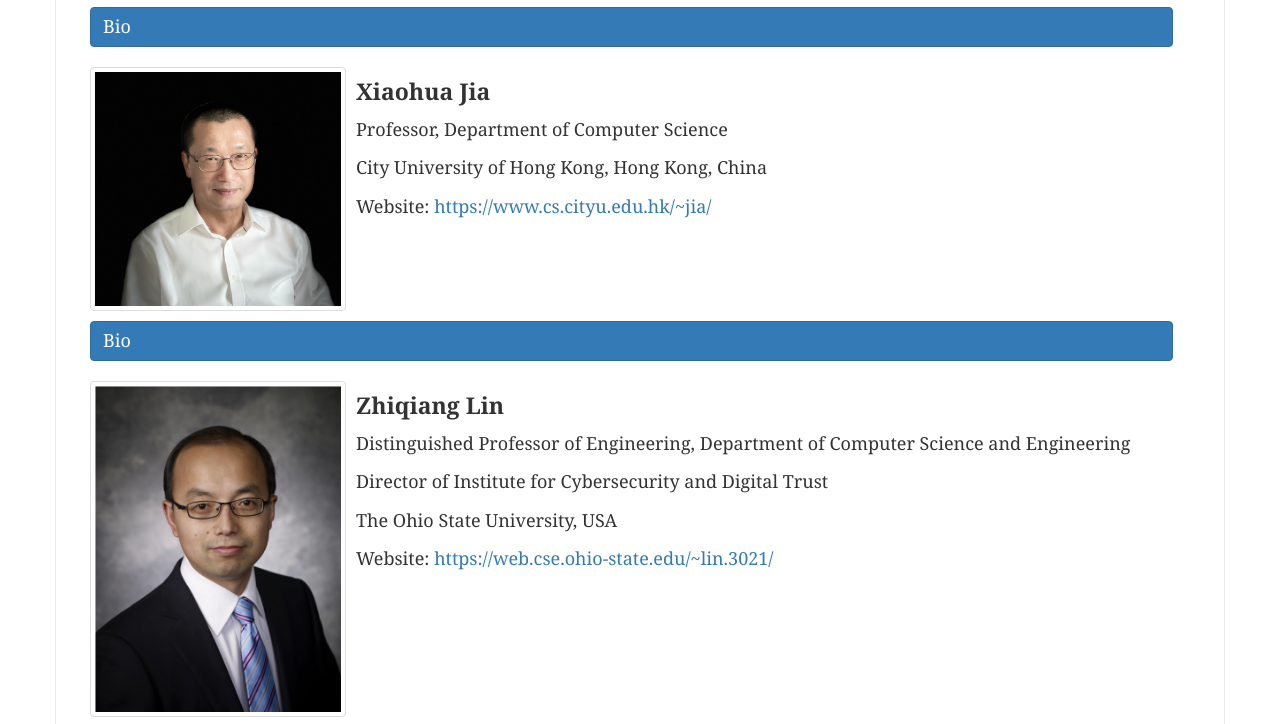
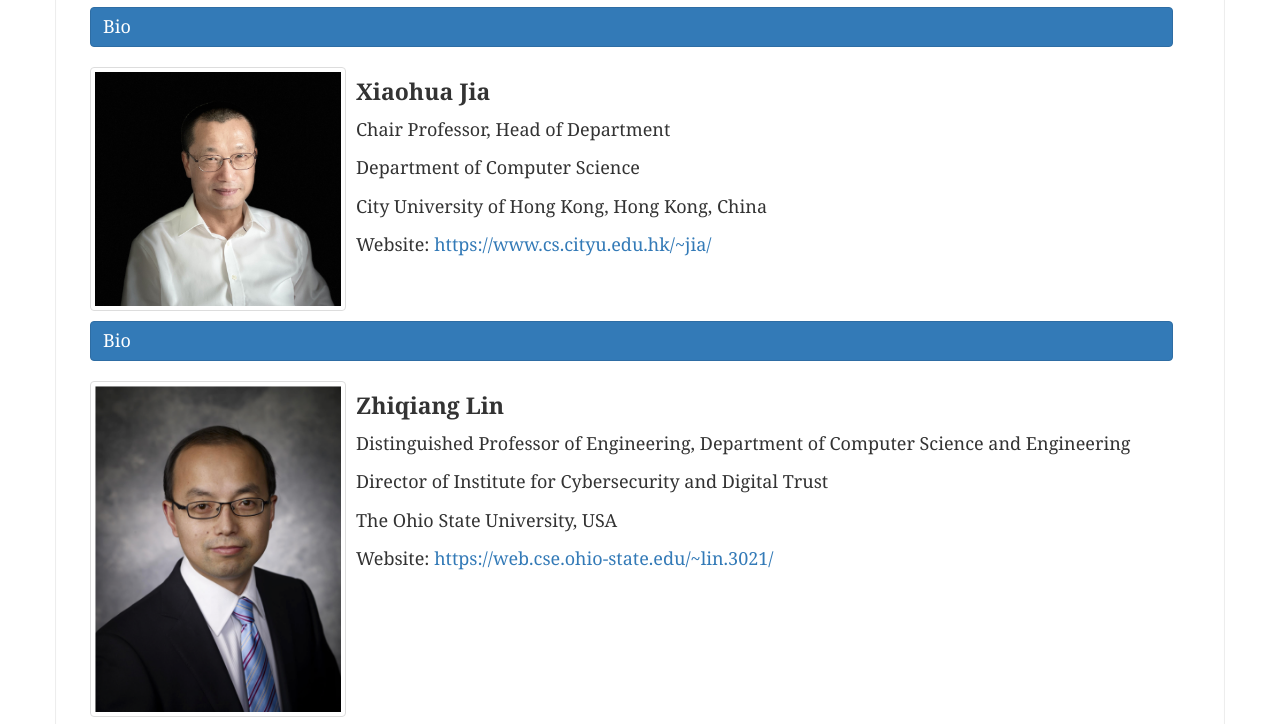
Before and after one commit to digital-trust-2024/digital-trust-2024, a plain HTML site: page speaker.html in a window 1280 px wide. Shown: the part 1163-1887 px from the top of the page. Drawn offline with nearby package versions, Linux system fonts and the light colour scheme.

Commit message:
Update speaker.html

```diff
--- a/speaker.html
+++ b/speaker.html
@@ -168,7 +168,8 @@ architecture.
                             </a>
                             <div class="media-body">
                                 <p></p><h4 class="media-heading"><strong>Xiaohua Jia</strong></h4><p></p>
-                                    <p>Professor, Department of Computer Science</p>
+                                    <p>Chair Professor, Head of Department</p>
+				    <p>Department of Computer Science</p>
                                     <p>City University of Hong Kong, Hong Kong, China</p>
                                 <p>Website:<a href="https://www.cs.cityu.edu.hk/~jia/"> https://www.cs.cityu.edu.hk/~jia/</a></p>
                             </div>
@@ -178,7 +179,7 @@ architecture.
                         </p>
                         <div class="collapse multi-collapse" id="bio2">
                           <div class="card card-body">
-                            <p align="justify" style="width: 95%;">
+                            <p align="justify" style="width: 95%;"> Xiaohua Jia received his BSc (1984) and MEng (1987) from University of Science and Technology of China, and DSc (1991) in Information Science from University of Tokyo. He is currently the Chair Professor and Head of Dept of Computer Science, City University of Hong Kong. His research interests include cloud computing and distributed systems, data security and privacy, computer networks and mobile computing. Prof. Jia is an editor of IEEE Trans. on Computers (2021 – present), IEEE Internet of Things (2013 – 2018), IEEE Trans. on Parallel and Distributed Systems (2006 - 2009), Journal of World Wide Web, etc. He is the Chair of ACM MobiHoc 2008, TPC Co-Chair of IEEE GlobeCom 2010 – Ad Hoc and Sensor Networking Symp, Area-Chair of IEEE INFOCOM 2015-2017, Chair of ACM ICN 2019, and Chair of IEEE ICDCS 2023. He is a Fellow of IEEE (Computer Society) and Distinguished Member of ACM.
 </p>
 
                           </div>
```
